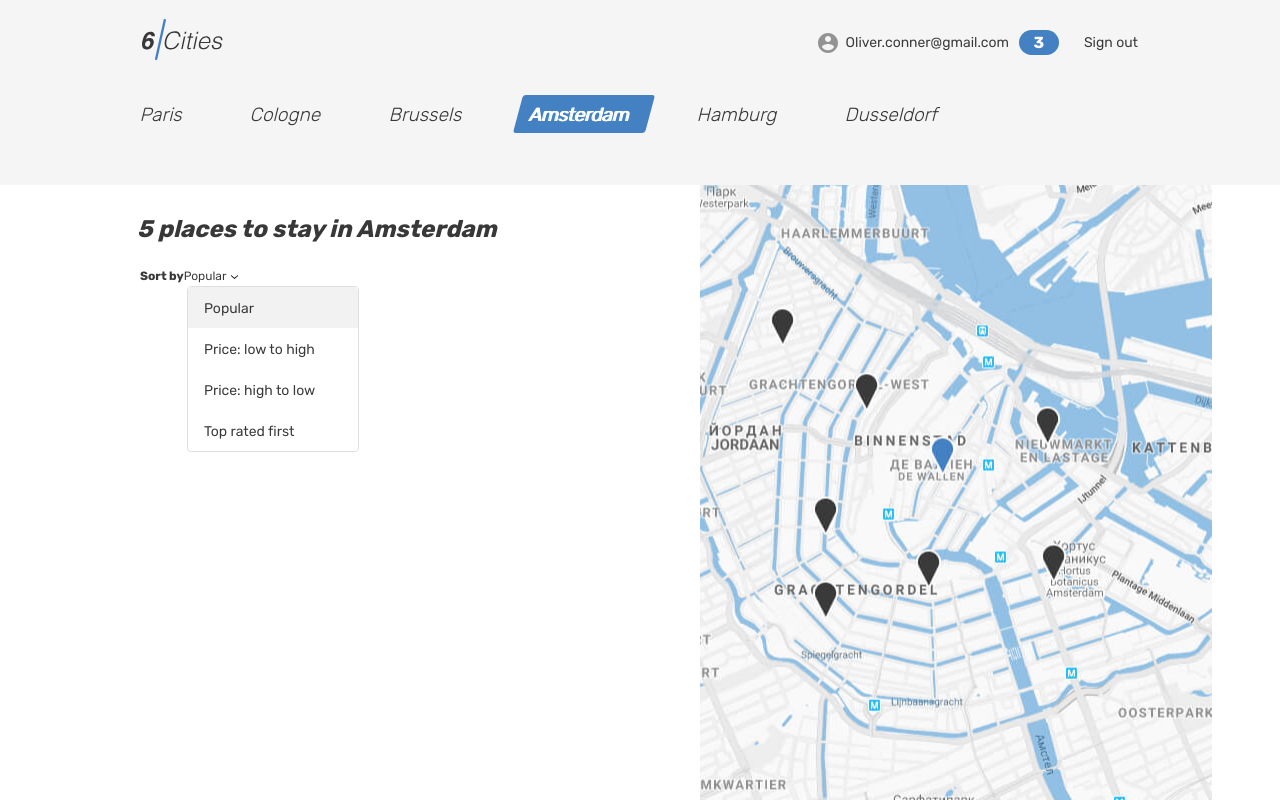
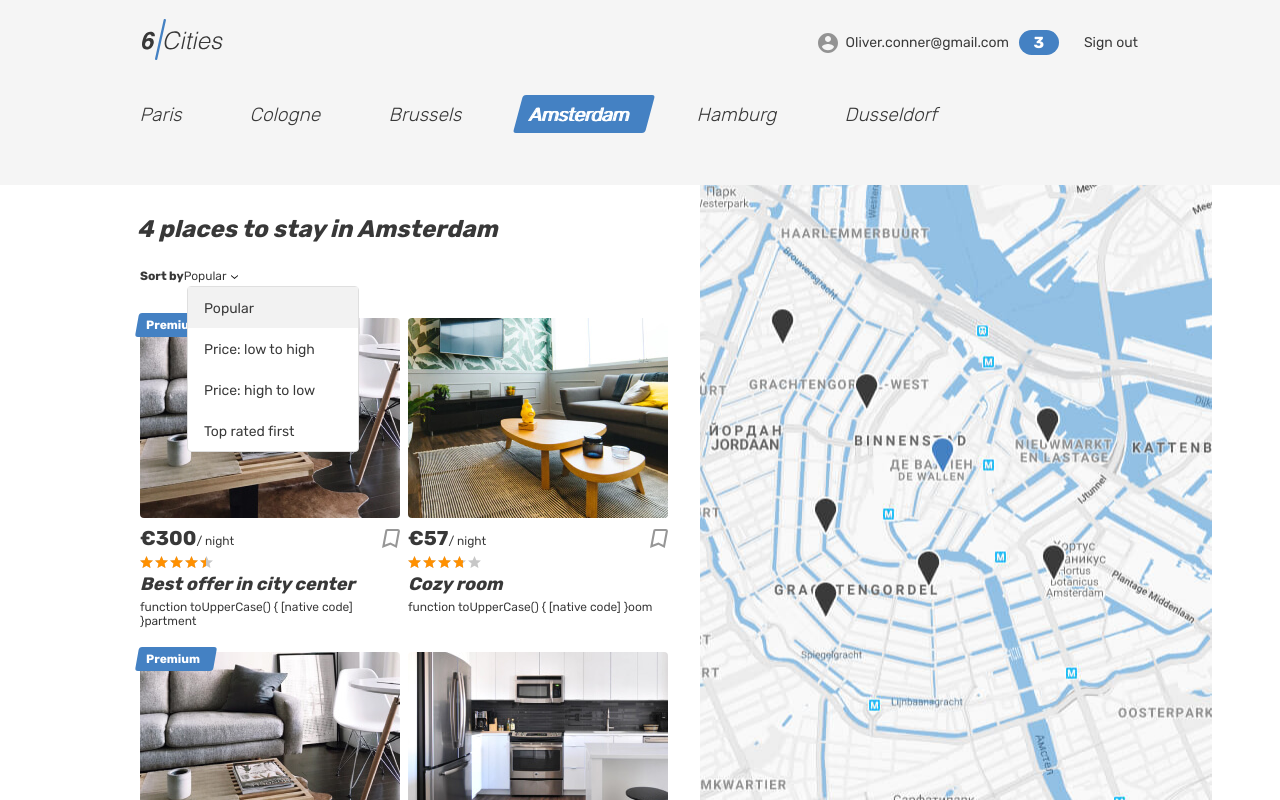
Before and after one commit to silkroadbum/1112261-six-cities-10, a React (Create React App) app in the folder project/: page / in a window 1280 px wide. Built offline with nearby package versions, Linux system fonts and the light colour scheme.

Commit message:
Создал компонент списка предложений, и через него отрисовываю теперь карточки предложений, вывел список на главную страницу

```diff
--- a/project/src/components/app/app.tsx
+++ b/project/src/components/app/app.tsx
@@ -19,7 +19,7 @@ function App({ offersCount, offers, reviews }: AppScreenProps): JSX.Element {
   return (
     <BrowserRouter>
       <Routes>
-        <Route path={AppRoute.Main} element={<MainScreen offersCount={offersCount} />} />
+        <Route path={AppRoute.Main} element={<MainScreen offersCount={offersCount} offers={offers} />} />
         <Route path={AppRoute.Login} element={<LoginScreen />} />
         <Route
           path={AppRoute.Favorites}
--- /dev/null
+++ b/project/src/components/offers-list/offers-list.tsx
@@ -0,0 +1,20 @@
+import Offer from '../../types/offer';
+import OfferCard from '../offer-card/offer-card';
+
+type OffersListProps = {
+  offers: Offer[];
+};
+
+function OffersList({ offers }: OffersListProps): JSX.Element {
+  const offersList = offers.map((element) => {
+    const keyValue = `${element.id}-${element.title}`;
+    return <OfferCard key={keyValue.toString()} offer={element} />;
+  });
+  return (
+    <div className="cities__places-list places__list tabs__content">
+      {offersList}
+    </div>
+  );
+}
+
+export default OffersList;
--- a/project/src/pages/main-screen/main-screen.tsx
+++ b/project/src/pages/main-screen/main-screen.tsx
@@ -1,11 +1,14 @@
 import React from 'react';
 import Logo from '../../components/logo/logo';
+import OffersList from '../../components/offers-list/offers-list';
+import Offer from '../../types/offer';
 
 type MainScreenProps = {
   offersCount: number;
+  offers: Offer[];
 };
 
-function MainScreen({ offersCount }: MainScreenProps): JSX.Element {
+function MainScreen({ offersCount, offers }: MainScreenProps): JSX.Element {
   return (
     <React.Fragment>
       <div style={{ display: 'none' }}>
@@ -82,7 +85,7 @@ function MainScreen({ offersCount }: MainScreenProps): JSX.Element {
             <div className="cities__places-container container">
               <section className="cities__places places">
                 <h2 className="visually-hidden">Places</h2>
-                <b className="places__found">{offersCount} places to stay in Amsterdam</b>
+                <b className="places__found">{offers.length} places to stay in Amsterdam</b>
                 <form className="places__sorting" action="#" method="get">
                   <span className="places__sorting-caption">Sort by</span>
                   <span className="places__sorting-type" tabIndex={0}>
@@ -98,9 +101,7 @@ function MainScreen({ offersCount }: MainScreenProps): JSX.Element {
                     <li className="places__option" tabIndex={0}>Top rated first</li>
                   </ul>
                 </form>
-                <div className="cities__places-list places__list tabs__content">
-
-                </div>
+                <OffersList offers={offers} />
               </section>
               <div className="cities__right-section">
                 <section className="cities__map map"></section>
```
Also changed, not shown: project/src/components/offer-card/offer-card.tsx (renamed from project/src/components/offer/offer.tsx).
